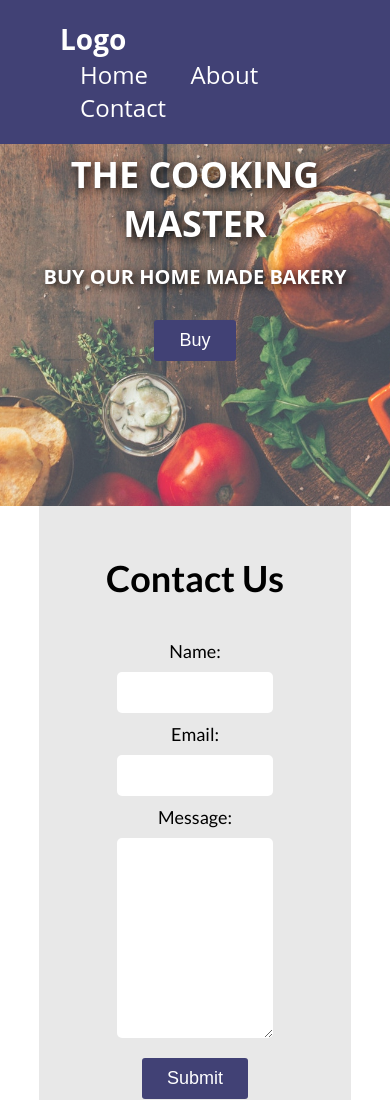
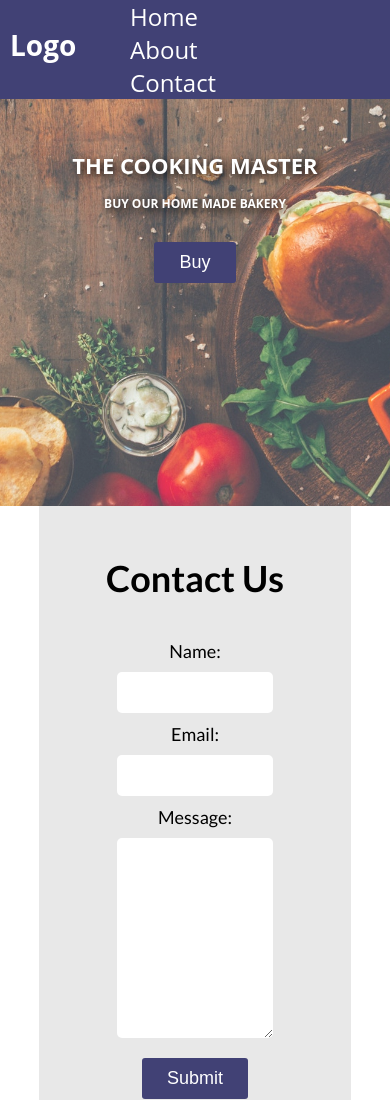
Before and after one commit to Abdifatah-Ali/Simple-CSS-Layout, a plain HTML site: page Simple CSS layout/index.html in a window 390 px wide. Shown: the top 1100 px of the page. Drawn offline with Linux system fonts and the light colour scheme; a web font is replaced by a local one.

Commit message:
Update style.css

```diff
--- a/Simple CSS layout/style.css
+++ b/Simple CSS layout/style.css
@@ -180,3 +180,26 @@ footer{
   padding: 1.2rem 0;
   font-size: 1.2rem;
 }
+
+@media only screen and (max-width: 549px) {
+ nav {
+   padding: 0rem 6rem;
+ }
+nav li{
+  display: flex;
+  margin-left: -20rem;
+}
+
+nav #logo{
+  margin: 2.6rem 0rem 0rem -5rem;
+}
+
+.main-title{
+  font-size: 2.2rem;
+}
+
+h3{
+  font-size: 1.2rem;
+}
+
+}
```
